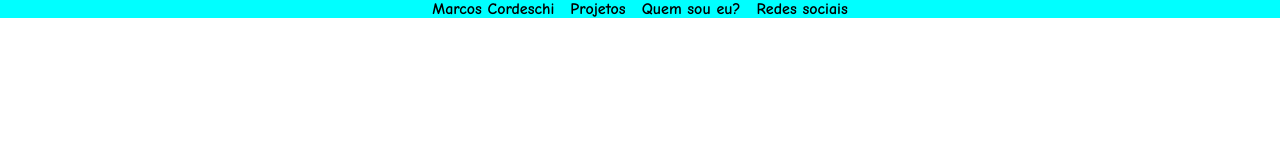
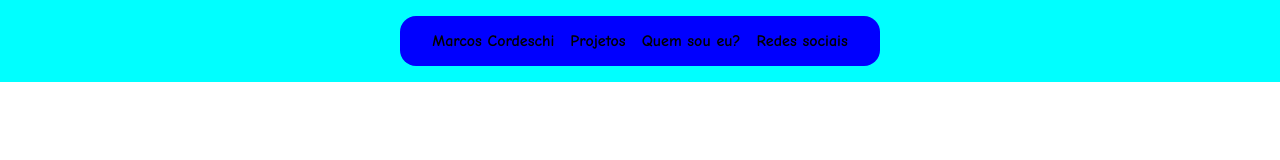
Before and after one commit to Theuu03/MarcosCordeschiPortfolio, a plain HTML site: page index.html in a window 1280 px wide. Drawn offline with Linux system fonts and the light colour scheme.

Commit message:
Destacando o nav, com border-radius e cor diferente

```diff
--- a/style.css
+++ b/style.css
@@ -6,10 +6,20 @@
 }
 
 header{
-    min-width: 100vw;
     display: flex;
     justify-content: center;
+
+    padding: 1rem 2rem;
+
     background-color: aqua;
+}
+
+nav{
+    background-color: blue;
+
+    border-radius: 1rem;
+
+    padding: 1rem 2rem;
 }
 
 nav ul{
```
